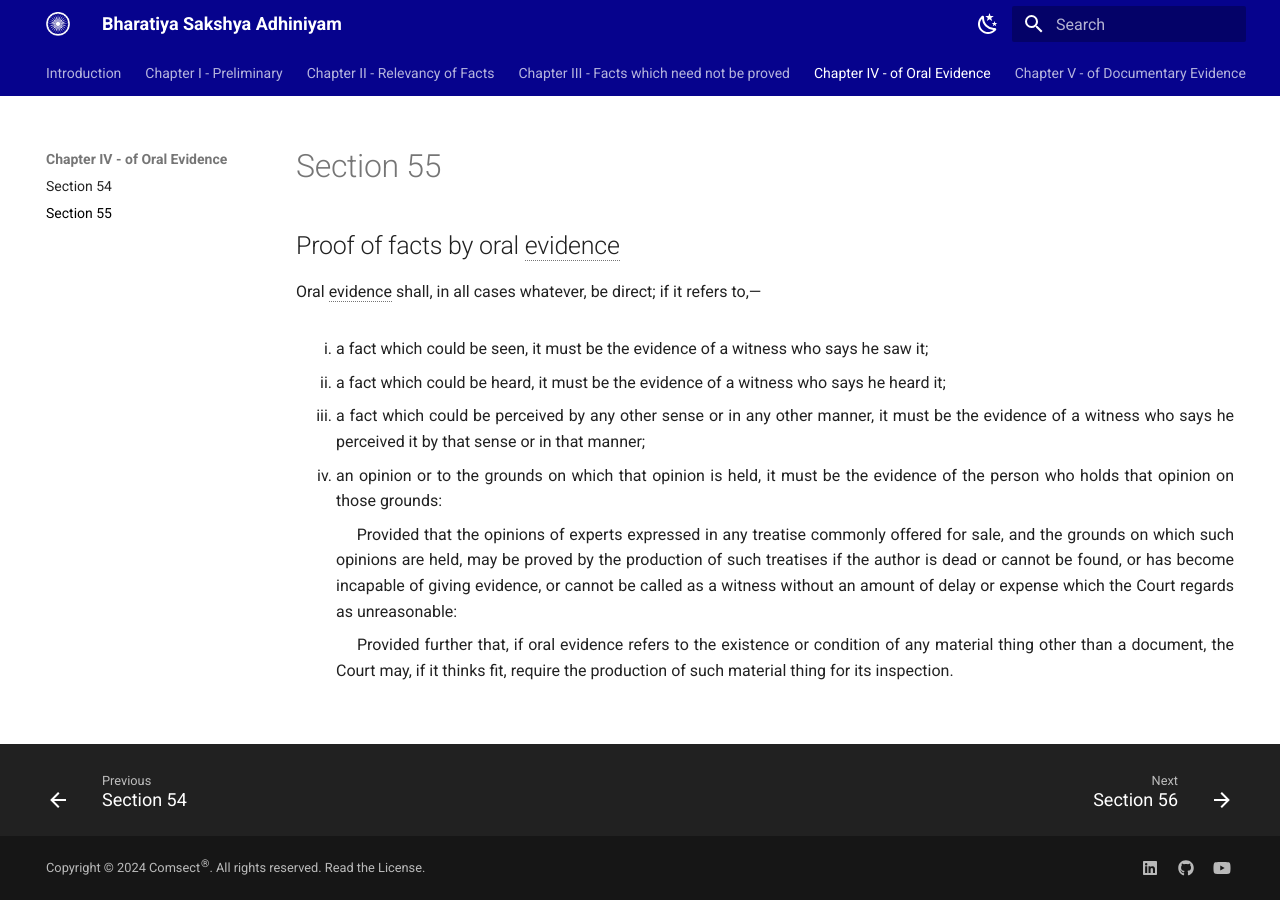
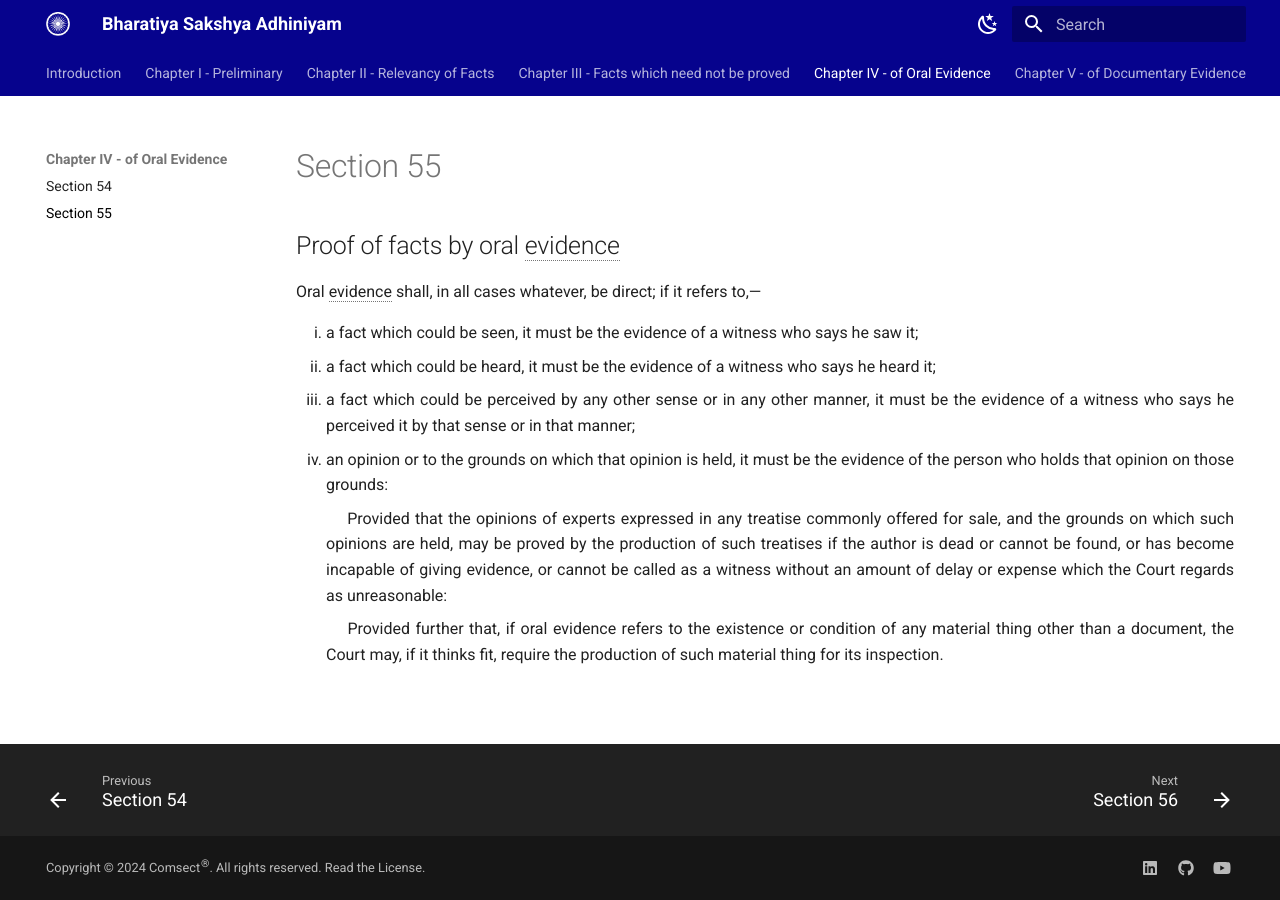
Before and after one commit to comsect/bsa, an MkDocs documentation site: the page built from docs/en/55.md, in a window 1280 px wide. Built offline with MkDocs 1.6.1 and Material for MkDocs 9.7.7, drawn with Linux system fonts in a browser that asks for light colours.

Commit message:
fix section fifty-five

```diff
--- a/docs/en/55.md
+++ b/docs/en/55.md
@@ -17,10 +14,8 @@ description: Proof of facts by oral evidence
 
 Oral evidence shall, in all cases whatever, be direct; if it refers to,—
 <ol class="outer-list">
-    <ol class="inner-list">
-        <li> a fact which could be seen, it must be the evidence of a witness who says he saw it;</li>
-        <li> a fact which could be heard, it must be the evidence of a witness who says he heard it;</li>
-        <li> a fact which could be perceived by any other sense or in any other manner, it must be the evidence of a witness who says he perceived it by that sense or in that manner;</li>
-        <li> an opinion or to the grounds on which that opinion is held, it must be the evidence of the person who holds that opinion on those grounds: </p>&emsp; Provided that the opinions of experts expressed in any treatise commonly offered for sale, and the grounds on which such opinions are held, may be proved by the production of such treatises if the author is dead or cannot be found, or has become incapable of giving evidence, or cannot be called as a witness without an amount of delay or expense which the Court regards as unreasonable: </p>&emsp; Provided further that, if oral evidence refers to the existence or condition of any material thing other than a document, the Court may, if it thinks fit, require the production of such material thing for its inspection.</li>
-    </ol>
+    <li> a fact which could be seen, it must be the evidence of a witness who says he saw it;</li>
+    <li> a fact which could be heard, it must be the evidence of a witness who says he heard it;</li>
+    <li> a fact which could be perceived by any other sense or in any other manner, it must be the evidence of a witness who says he perceived it by that sense or in that manner;</li>
+    <li> an opinion or to the grounds on which that opinion is held, it must be the evidence of the person who holds that opinion on those grounds: </p>&emsp; Provided that the opinions of experts expressed in any treatise commonly offered for sale, and the grounds on which such opinions are held, may be proved by the production of such treatises if the author is dead or cannot be found, or has become incapable of giving evidence, or cannot be called as a witness without an amount of delay or expense which the Court regards as unreasonable: </p>&emsp; Provided further that, if oral evidence refers to the existence or condition of any material thing other than a document, the Court may, if it thinks fit, require the production of such material thing for its inspection.</li>
 </ol>
```
Also changed, not shown: other parts of docs/en/55.md (+0 -3 lines).
